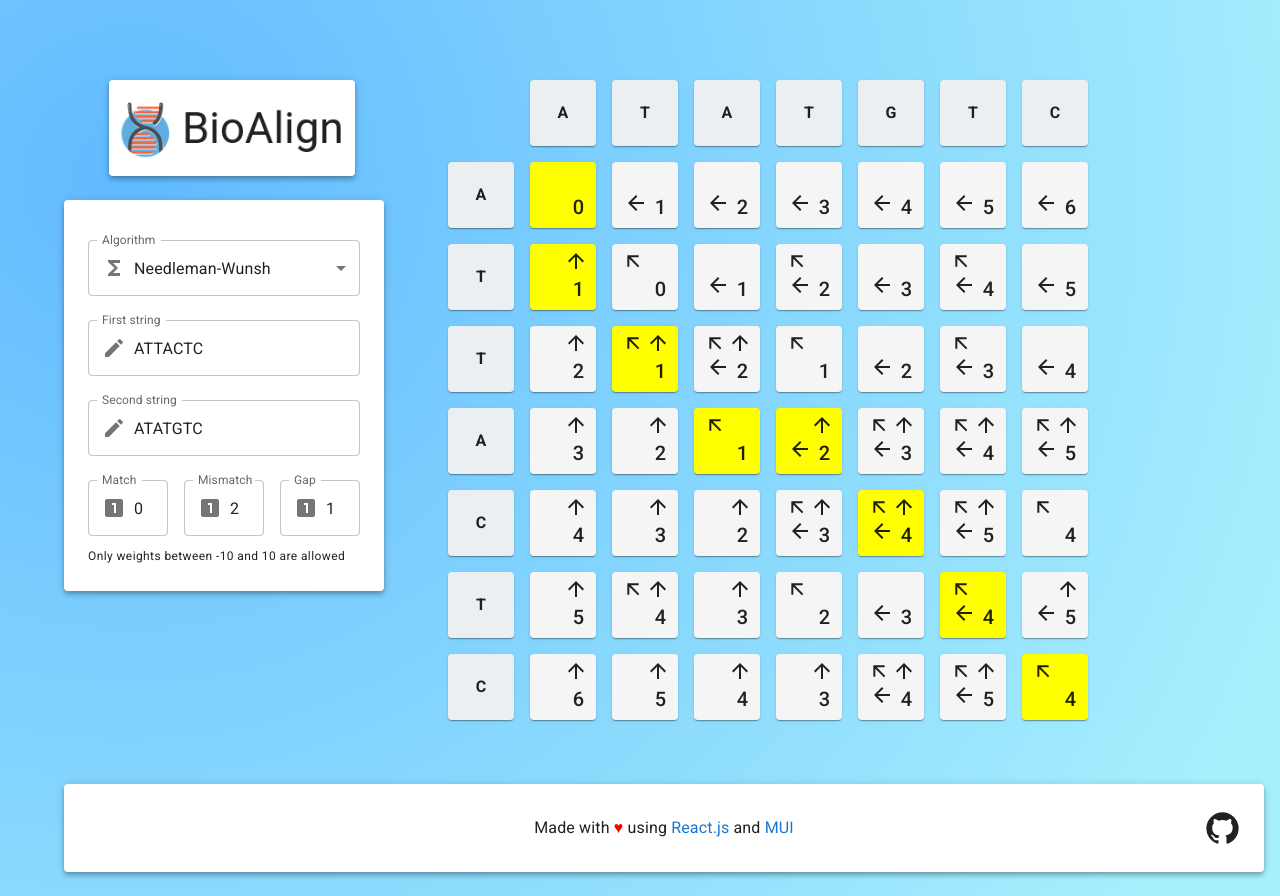
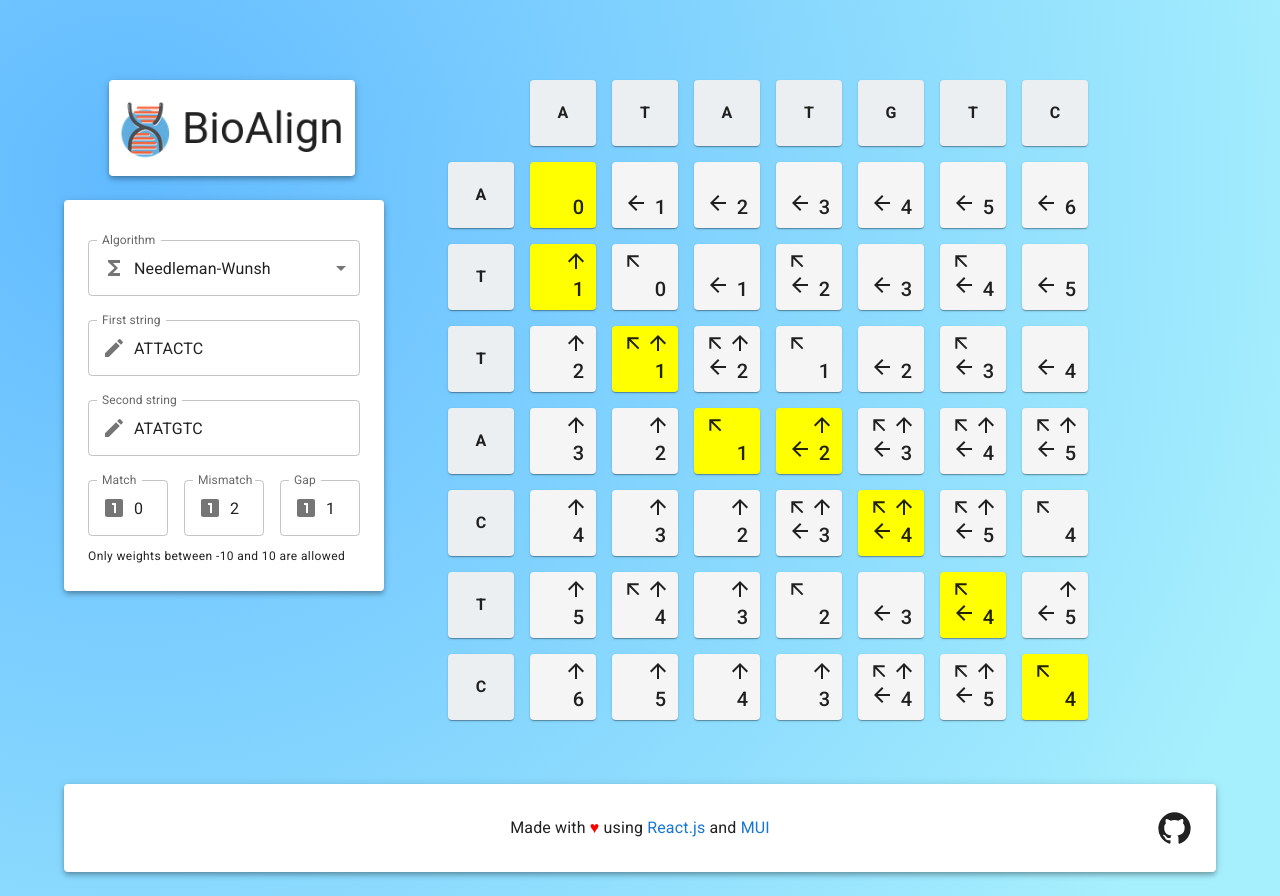
Before and after one commit to francescopastore/bio-align, a React (Create React App) app: page / in a window 1280 px wide. Built offline with nearby package versions, Linux system fonts and the light colour scheme.

Commit message:
Fixed footer positioning

```diff
--- a/src/App.js
+++ b/src/App.js
@@ -24,7 +24,9 @@ function App() {
       <Box sx={style.rightContainer}>
         <AppTable></AppTable>
       </Box>
-      <AppFooter></AppFooter>
+      <Box sx={style.footer}>
+        <AppFooter></AppFooter>
+      </Box>
     </>
   )
 }
@@ -52,6 +54,12 @@ const style = {
   inner: {
     mb: 3,
   },
+  footer: {
+    position: 'absolute',
+    top: '98vh',
+    left: '5vw',
+    width: '90vw',
+  },
 }
 
 export default App
--- a/src/components/AppFooter.js
+++ b/src/components/AppFooter.js
@@ -47,11 +47,6 @@ function openGithub() {
 
 const style = {
   container: {
-    position: 'absolute',
-    top: '98vh',
-    left: '5vw',
-    width: '90vw',
-    height: '5vh',
     p: 3,
   },
   inner: {
```
